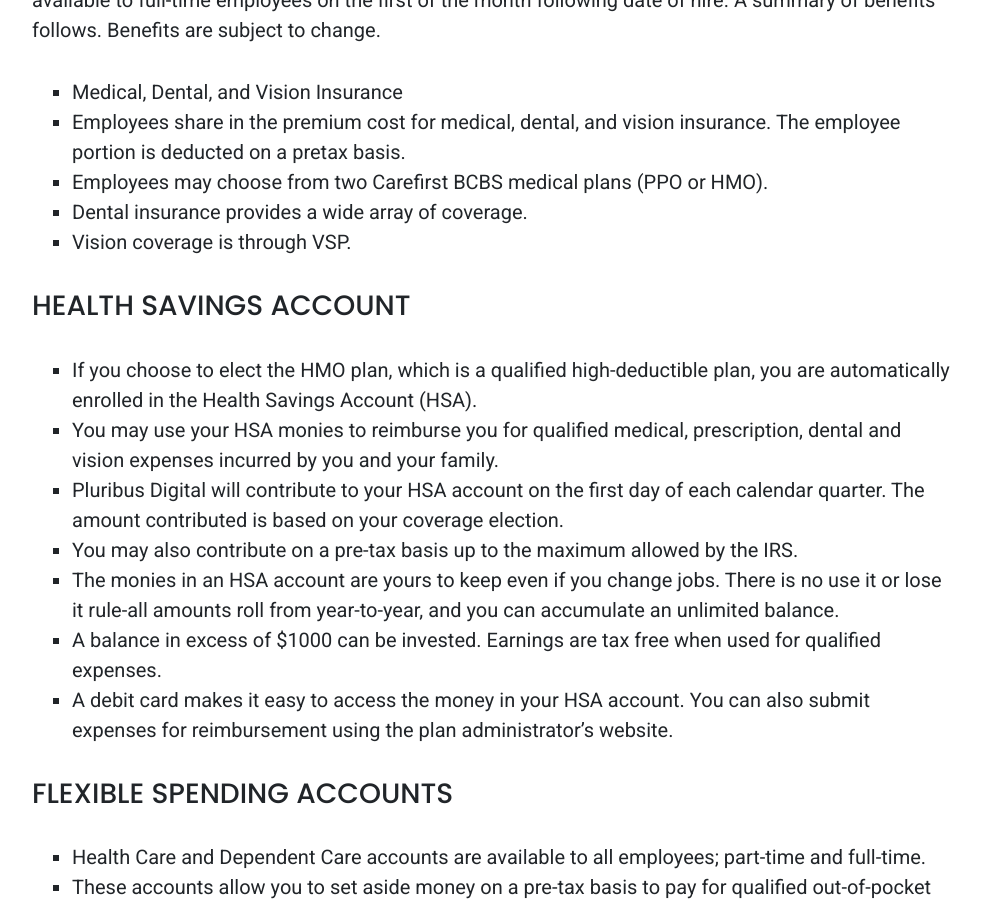
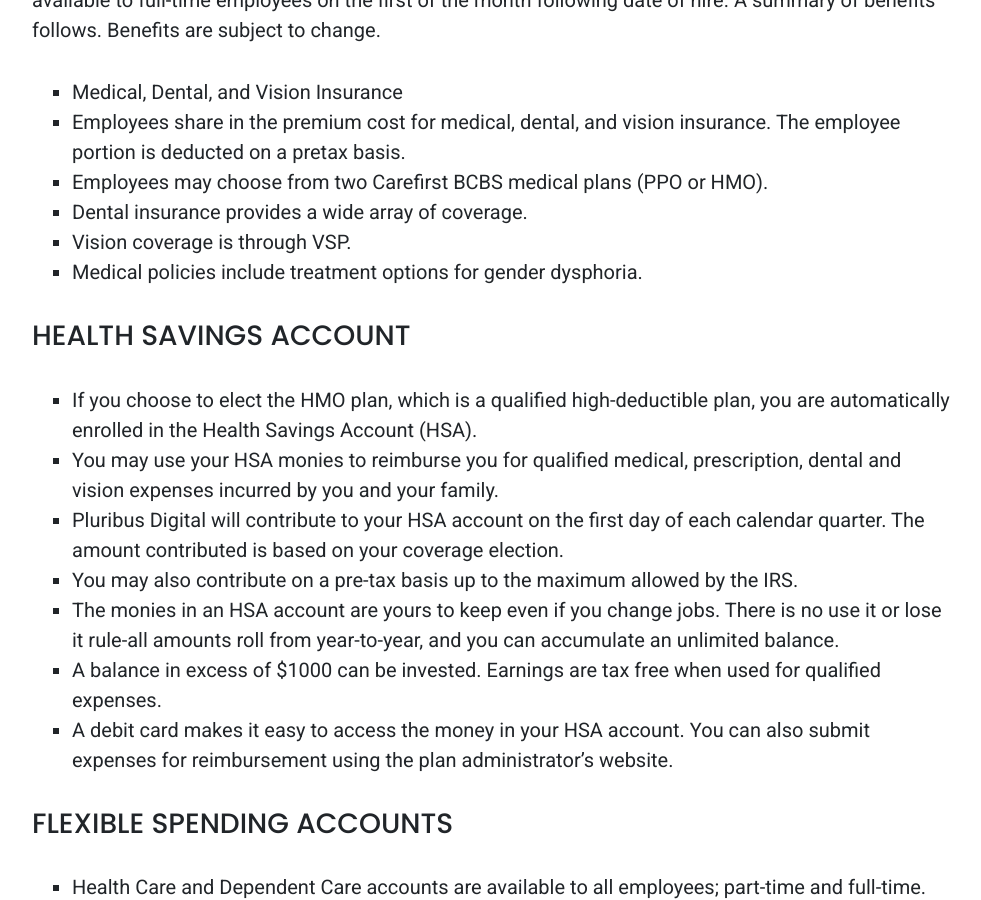
Before and after one commit to PluribusDigital/pluribusdigital-com, a Jekyll site: the page built from content/join/benefits.md, in a window 1280 px wide and 900 px high, scrolled down 393 px. Shown: the whole window, without its empty margins (148-1129 px from the left). Built offline with Jekyll 4.4.1, drawn with Linux system fonts in a browser that asks for light colours.

Commit message:
Update benefits.md (#39)
Added gender dysphoria bullet

```diff
--- a/content/join/benefits.md
+++ b/content/join/benefits.md
@@ -13,6 +13,7 @@ Pluribus Digital provides a competitive benefits package in order to attract top
 * Employees may choose from two Carefirst BCBS medical plans (PPO or HMO).
 * Dental insurance provides a wide array of coverage.
 * Vision coverage is through VSP.
+* Medical policies include treatment options for gender dysphoria.
 
 ### Health Savings Account
 
```
